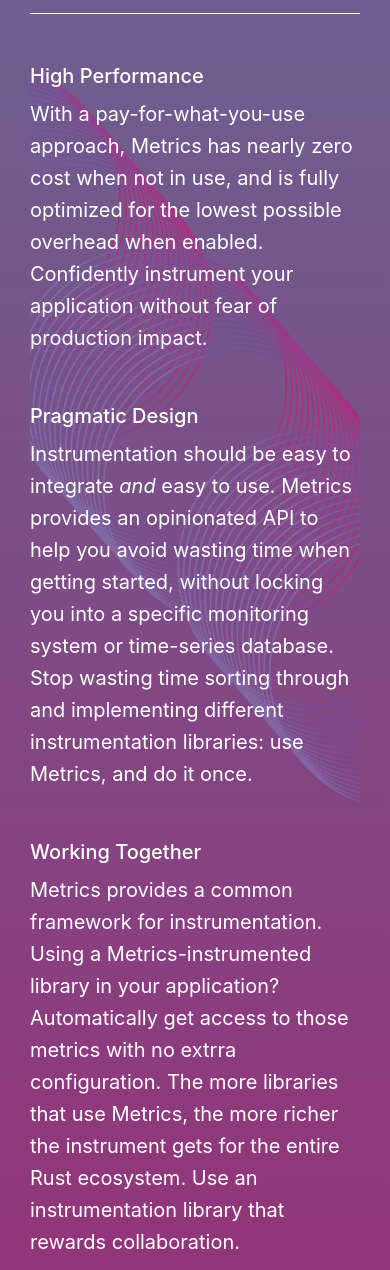
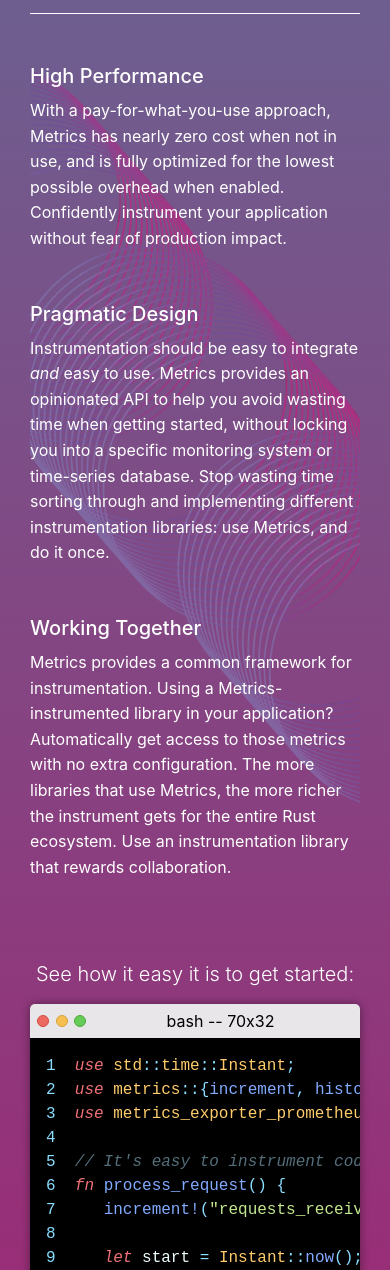
Before and after one commit to metrics-rs/website, a plain HTML site: page index.html in a window 390 px wide. Shown: the part 313-1583 px from the top of the page. Drawn offline with Linux system fonts and the light colour scheme.

Commit message:
better formatting to make mobile look reasonable

```diff
--- a/index.html
+++ b/index.html
@@ -42,14 +42,14 @@
                         <div class="grid-x grid-margin-x">
                             <div class="cell description">
                                 <h2 class="thick">High Performance</h2>
-                                <p class="lead">With a pay-for-what-you-use approach, Metrics has nearly zero
+                                <p>With a pay-for-what-you-use approach, Metrics has nearly zero
                                 cost when not in use, and is fully optimized for the lowest possible
                                 overhead when enabled.  Confidently instrument your application
                                 without fear of production impact.</p>
                             </div>
                             <div class="cell description">
                                 <h2 class="thick">Pragmatic Design</h2>
-                                <p class="lead">Instrumentation should be easy to integrate <em>and</em> easy to use.
+                                <p>Instrumentation should be easy to integrate <em>and</em> easy to use.
                                 Metrics provides an opinionated API to help you avoid wasting time
                                 when getting started, without locking you into a specific monitoring
                                 system or time-series database.  Stop wasting time sorting through
@@ -58,9 +58,9 @@
                             </div>
                             <div class="cell description">
                                 <h2 class="thick">Working Together</h2>
-                                <p class="lead">Metrics provides a common framework for instrumentation.  Using a
+                                <p>Metrics provides a common framework for instrumentation.  Using a
                                 Metrics-instrumented library in your application?  Automatically get
-                                access to those metrics with no extrra configuration.  The more
+                                access to those metrics with no extra configuration.  The more
                                 libraries that use Metrics, the more richer the instrument gets for
                                 the entire Rust ecosystem.  Use an instrumentation library that
                                 rewards collaboration.</p>
@@ -112,14 +112,14 @@
                             </div>
                             <div class="cell description standout">
                                 <div class="grid-x grid-margin-x">
-                                    <div class="cell auto text-center">
+                                    <div class="cell large-6 medium-12 text-center">
                                         <h2 class="thin text-center">Ready to try metrics?</h2>
                                         <div class="docs">
                                             <a class="h3 big-link" href="https://docs.rs/metrics">https://docs.rs/metrics</a>
                                         </div>
 
                                     </div>
-                                    <div class="cell auto text-center">
+                                    <div class="cell large-6 medium-12 text-center">
                                         <h2 class="thin">Want to get in touch?</h2>
                                         <div class="flexible social">
                                             <p class="h3">hello@metrics.rs</p>
```
